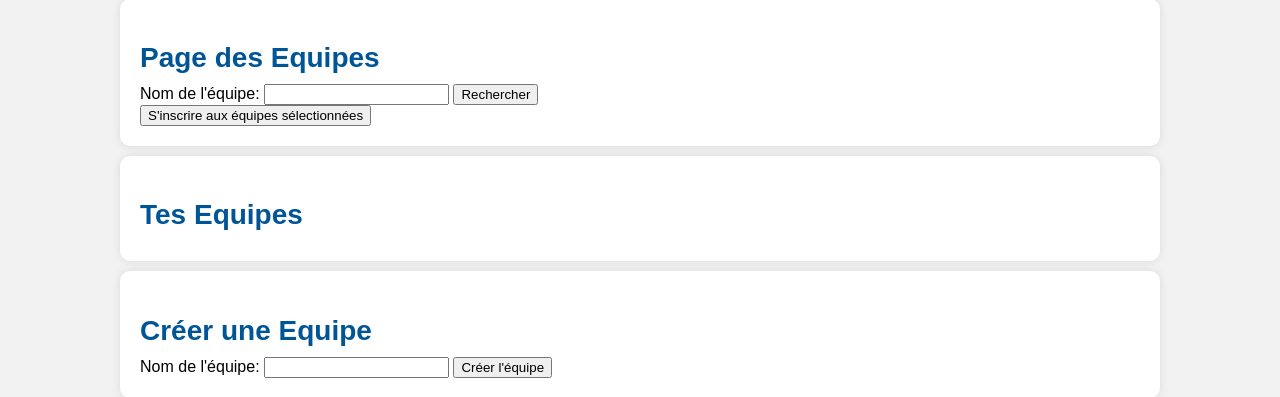
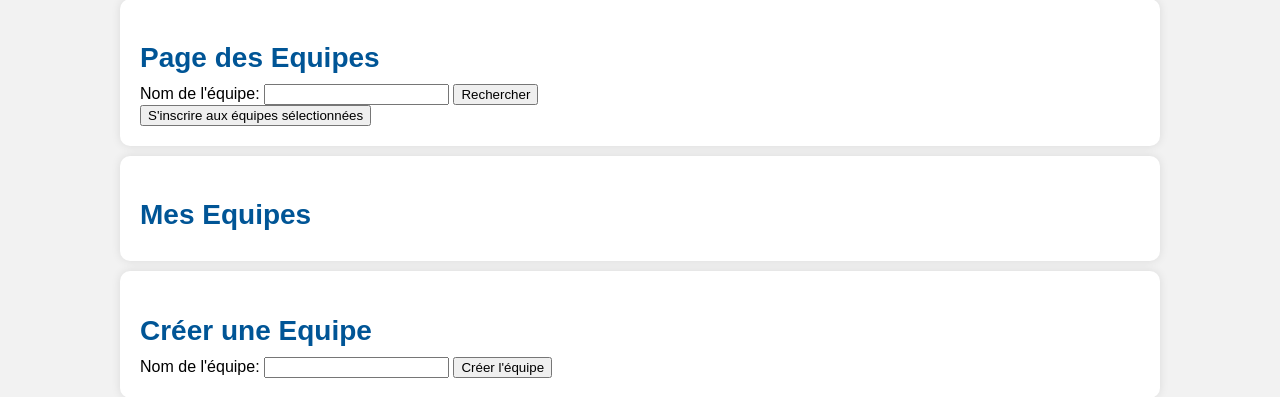
Before and after one commit to quamilou/Projet_BTS1_SPORT, a PHP site: page /Equipes.php in a window 1280 px wide. Shown: the part 101-498 px from the top of the page. Run offline with PHP 8.4, Linux system fonts and the light colour scheme; a user stored in the database is signed in; data comes from the database, SQL or seed files in the repository.

Commit message:
Update Equipes.php

```diff
--- a/vue/Equipes.php
+++ b/vue/Equipes.php
@@ -1,11 +1,6 @@
 <?php
 require "../model/CBDD.php";
 session_start();
-
-if (!isset($_SESSION['user'])) {
-    header('Location: ../vue/index.html');
-    exit;
-}
 ?>
 <!DOCTYPE html>
 <html lang="fr">
@@ -55,7 +50,7 @@ if (!isset($_SESSION['user'])) {
     </main>
     <!--Supp-->
     <main>
-        <h2>Tes Equipes</h2>
+        <h2>Mes Equipes</h2>
         <form>
             <?php
                 $utilisateurId = $_SESSION['user']['Id_Client'];
```
